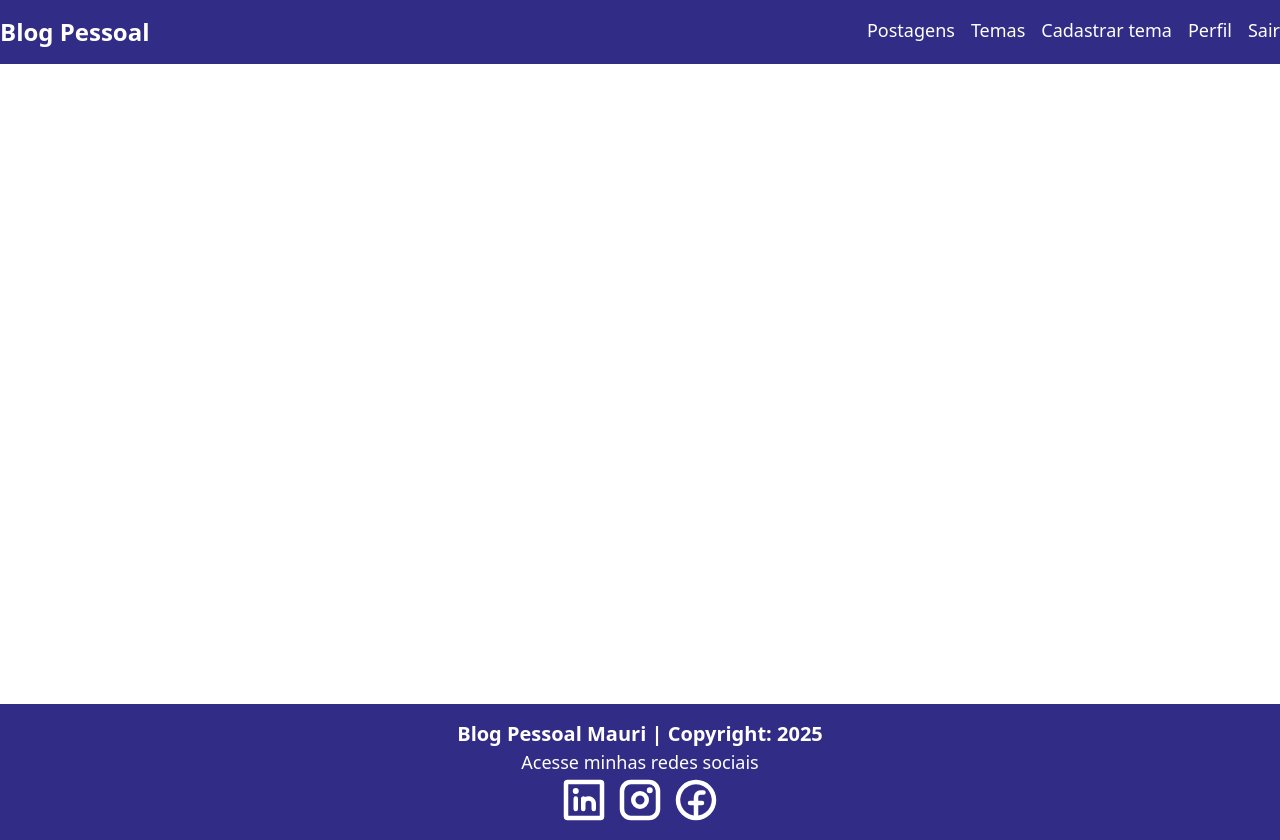
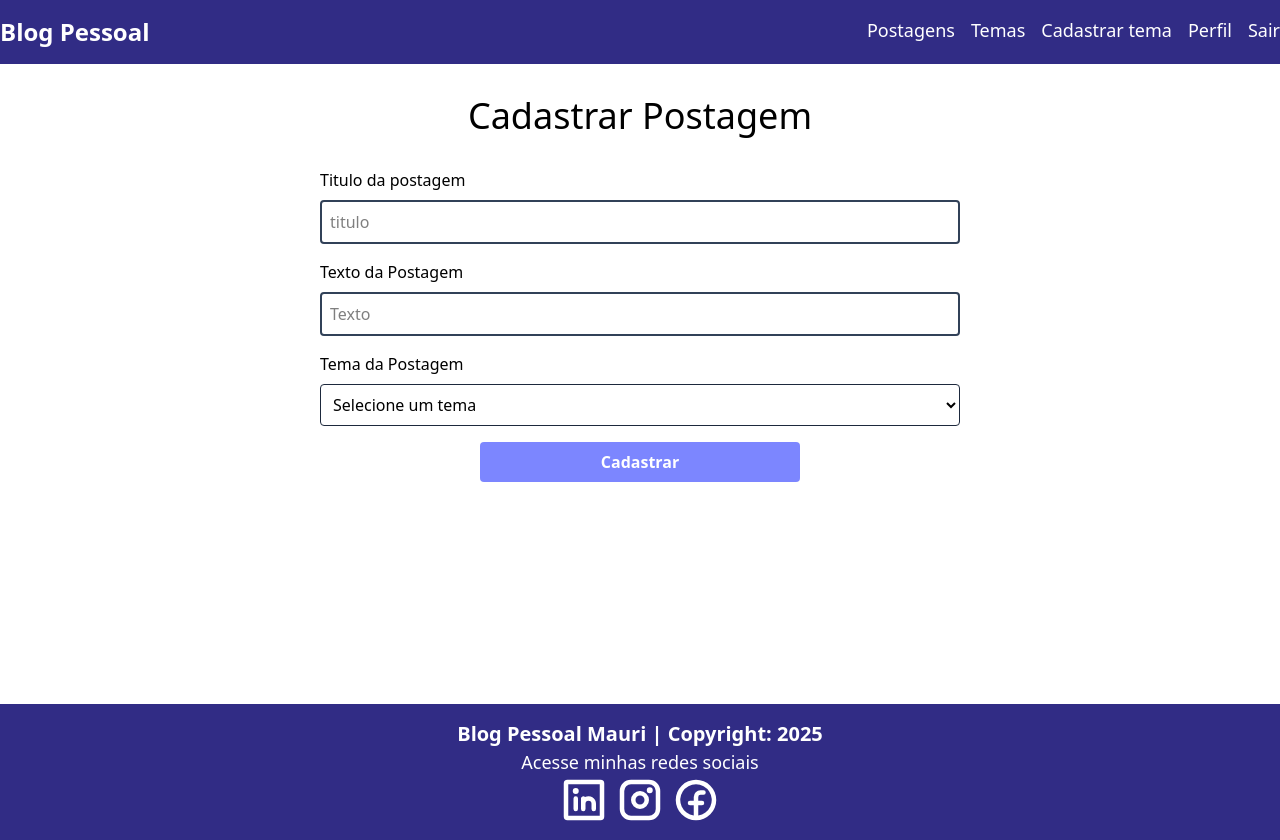
Before and after one commit to Maurikgoya/blogpessoal_react, a React (Vite) app: page /cadastrarpostagem in a window 1280 px wide. Built offline with nearby package versions, Linux system fonts and the light colour scheme.

Commit message:
adiciona eslização de FormPostagem

```diff
--- a/src/App.tsx
+++ b/src/App.tsx
@@ -10,6 +10,7 @@
 import FormTema from "./components/tema/formtema/FormTema";
 import DeletarTema from "./components/tema/deletartema/DeletarTema";
 import ListaPostagens from "./components/postagem/listapostagem/ListaPostagens";
+import FormPostagem from "./components/postagem/formpostagem/FormPostagem";
 
 function App() {
   return (
@@ -28,6 +29,8 @@
               <Route path="/editartema/:id" element={<FormTema />} />
               <Route path="/deletartema/:id" element={<DeletarTema />} />
               <Route path="/postagens" element={<ListaPostagens />} />
+              <Route path="/cadastrarpostagem" element={<FormPostagem />} />
+              <Route path="/editarpostagem/:id" element={<FormPostagem />} />
             </Routes>
           </div>
           <Footer />
--- /dev/null
+++ b/src/components/postagem/formpostagem/FormPostagem.tsx
@@ -0,0 +1,46 @@
+function FormPostagem() {
+    return (
+        <div className="container flex flex-col mx-auto items-center">
+            <h1 className="text-4xl text-center my-8">Cadastrar Postagem</h1>
+
+           <form className="flex flex-col w-1/2 gap-4">
+           <div className="flex flex-col gap-2">
+            <label htmlFor="titulo">Titulo da postagem</label>
+            <input type="text"
+            placeholder="titulo"
+            required
+            className="border-2 border-slate-700 rounded p-2"
+            />
+           </div>
+           <div className="flex flex-col gap-2">
+            <label htmlFor="titulo">Texto da Postagem</label>
+            <input
+            type="text"
+            placeholder="Texto"
+            required
+            className="border-2 border-slate-700 rounded p-2"
+             />
+           </div>
+           <div className="flex flex-col gap-2">
+            <p>Tema da Postagem</p>
+            <select name="tema" id="tema" className="border p-2 border-slate-800 rounded">
+                <option value="" selected disabled>Selecione um tema</option>
+                <>
+                <option>tema1</option>
+                </>
+            </select>
+
+           </div>
+           <button
+            type="submit"
+            className="rounded disabled:bg-slate-200 bg-indigo-400 hover:bg-indigo-800
+                     text-white font-bold w-1/2 mx-auto py-2 flex justify-center"
+           >
+            Cadastrar
+           </button>
+           </form>
+        </div>
+    )
+}
+
+export default FormPostagem
--- /dev/null
+++ b/src/components/postagem/modalpostagem/ModalPostagem.tsx
@@ -0,0 +1,25 @@
+import Popup from "reactjs-popup";
+import FormPostagem from "../formpostagem/FormPostagem";
+
+function ModalPostagem() {
+    return (
+        <>
+        <Popup
+        trigger={
+            <button
+            className="border rounded px-4 py-2 hover:bg-white hover:text-indigo-800">
+                Nova Postagem
+                </button>
+        }
+        modal
+        contentStyle={{
+            borderRadius: '1rem',
+            paddingBottom: '2rem'
+            }}
+            >
+                <FormPostagem/>
+        </Popup>
+        </>
+    );
+}
+export default ModalPostagem;
--- a/src/pages/home/Home.tsx
+++ b/src/pages/home/Home.tsx
@@ -1,4 +1,5 @@
 import ListaPostagens from "../../components/postagem/listapostagem/ListaPostagens";
+import ModalPostagem from "../../components/postagem/modalpostagem/ModalPostagem";
 
 function Home() {
   return (
@@ -10,12 +11,7 @@
             <p className="text-xl">Expresse aqui seus pensamentos e opniões</p>
 
             <div className="flex justify-around gap-4">
-              <div
-                className="rounded text-white
-                                            border-white border-solid border-2 py-2 px-4"
-              >
-                Nova Postagem
-              </div>
+              <ModalPostagem />
             </div>
           </div>
 
@@ -28,7 +24,7 @@
           </div>
         </div>
       </div>
-       <ListaPostagens />
+      <ListaPostagens />
     </>
   );
 }
```
